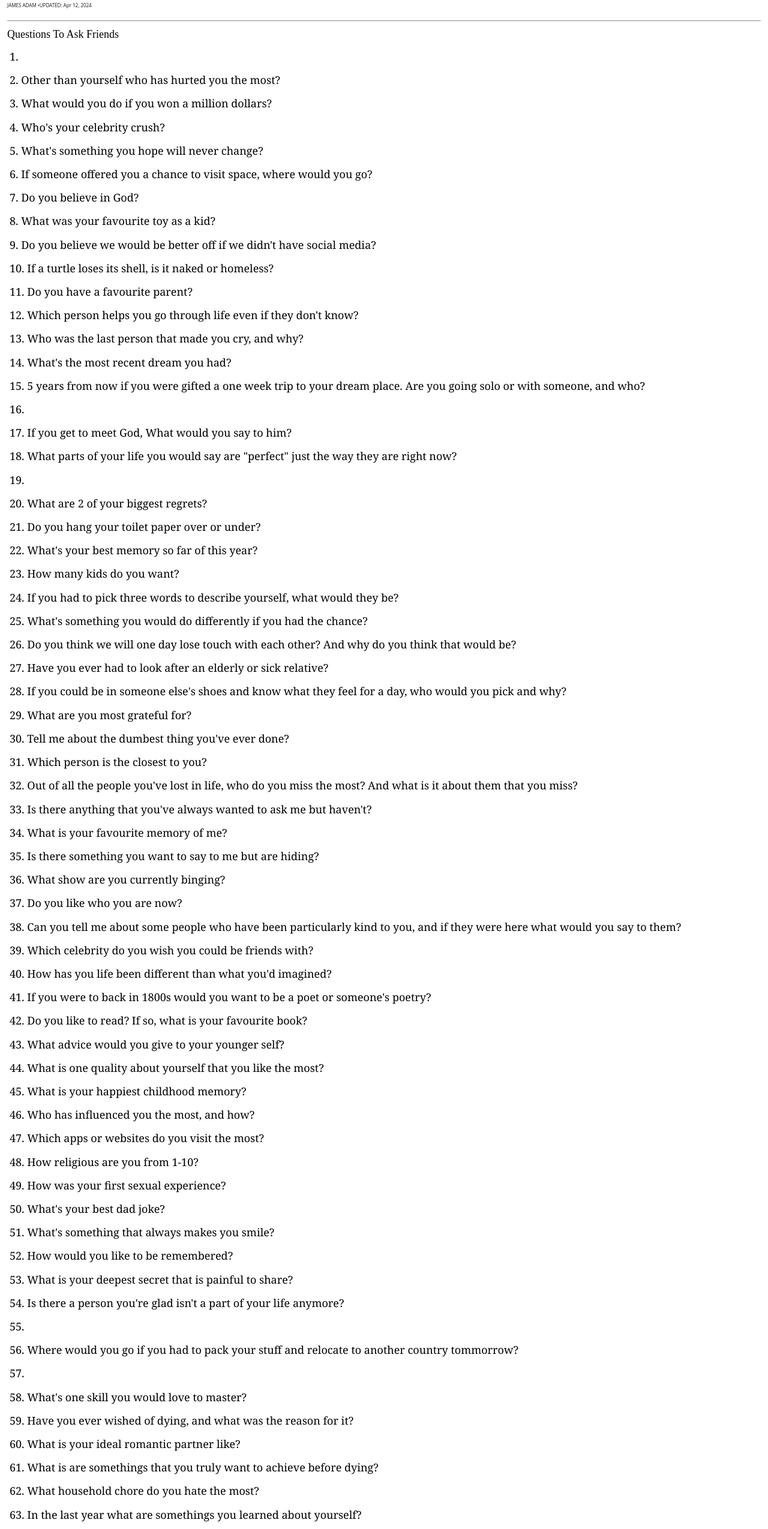
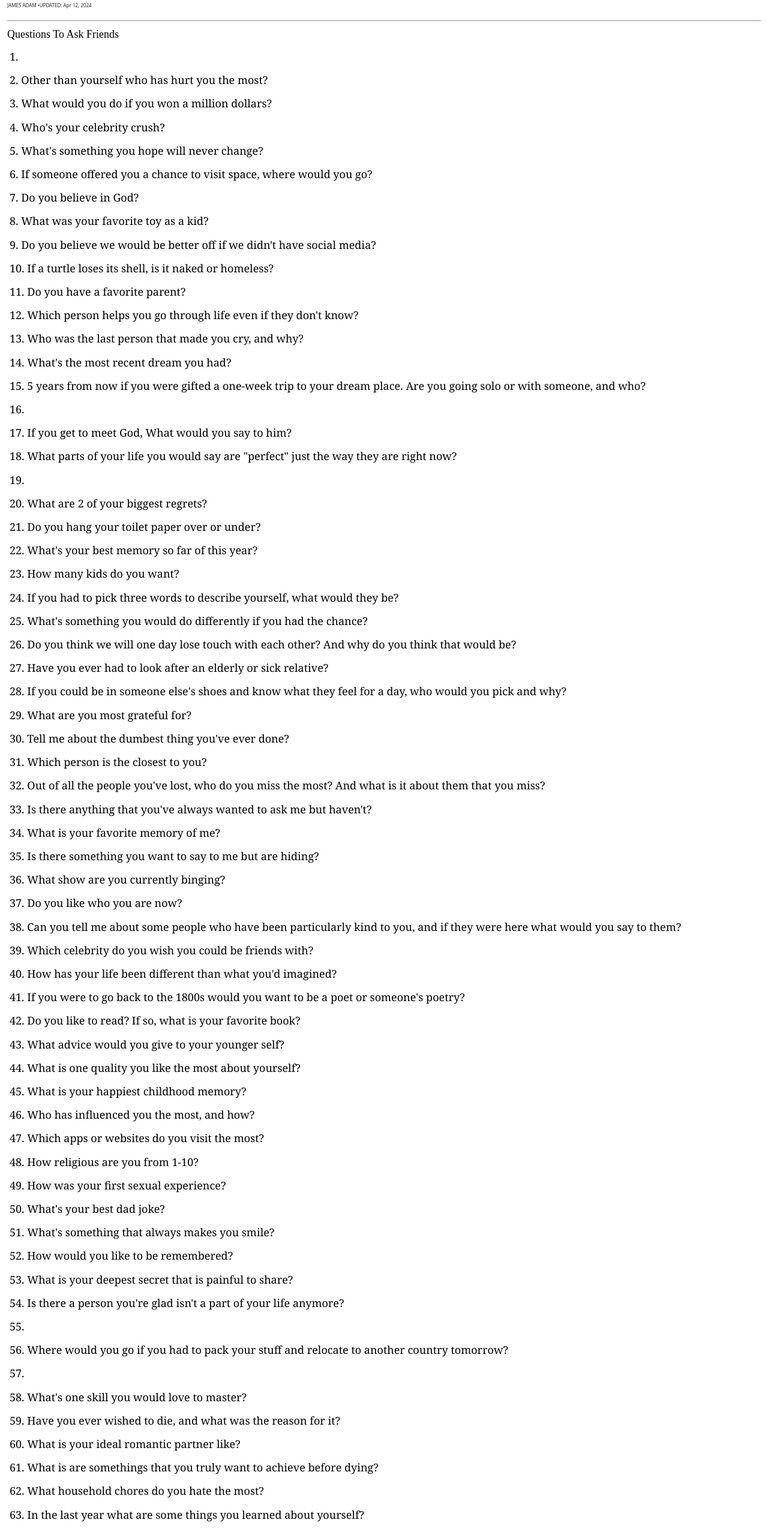
Before and after one commit to MaskeyDude/questions, a plain HTML site: page index.html in a window 1280 px wide. Shown: the part 166-2715 px from the top of the page at 60% size. Drawn offline with Linux system fonts and the light colour scheme.

Commit message:
Update index.html

```diff
--- a/index.html
+++ b/index.html
@@ -35,20 +35,20 @@
             <h4>Questions To Ask Friends</h4>
 
             <li></li>
-            <li>Other than yourself who has hurted you the most?</li>
+            <li>Other than yourself who has hurt you the most?</li>
             <li>What would you do if you won a million dollars?</li>
             <li>Who's your celebrity crush?</li>
             <li>What's something you hope will never change?</li>
             <li>If someone offered you a chance to visit space, where would you go?</li>
             <li>Do you believe in God?</li>
-            <li>What was your favourite toy as a kid?</li>
+            <li>What was your favorite toy as a kid?</li>
             <li>Do you believe we would be better off if we didn't have social media?</li>
             <li>If a turtle loses its shell, is it naked or homeless?</li>
-            <li>Do you have a favourite parent?</li>
+            <li>Do you have a favorite parent?</li>
             <li>Which person helps you go through life even if they don't know?</li>
             <li>Who was the last person that made you cry, and why?</li>
             <li>What's the most recent dream you had?</li>
-            <li>5 years from now if you were gifted a one week trip to your dream place. Are you going solo or with someone, and who?</li>
+            <li>5 years from now if you were gifted a one-week trip to your dream place. Are you going solo or with someone, and who?</li>
             <li></li>
             <li>If you get to meet God, What would you say to him?</li>
             <li>What parts of your life you would say are "perfect" just the way they are right now?</li>
@@ -65,19 +65,19 @@
             <li>What are you most grateful for?</li>
             <li>Tell me about the dumbest thing you've ever done?</li>
             <li>Which person is the closest to you?</li>
-            <li>Out of all the people you've lost in life, who do you miss the most? And what is it about them that you miss?</li>
+            <li>Out of all the people you've lost, who do you miss the most? And what is it about them that you miss?</li>
             <li>Is there anything that you've always wanted to ask me but haven't?</li>
-            <li>What is your favourite memory of me?</li>
+            <li>What is your favorite memory of me?</li>
             <li>Is there something you want to say to me but are hiding?</li>
             <li>What show are you currently binging?</li>
             <li>Do you like who you are now?</li>
             <li>Can you tell me about some people who have been particularly kind to you, and if they were here what would you say to them?</li>
             <li>Which celebrity do you wish you could be friends with?</li>
-            <li>How has you life been different than what you'd imagined?</li>
-            <li>If you were to back in 1800s would you want to be a poet or someone's poetry?</li>
-            <li>Do you like to read? If so, what is your favourite book?</li>
+            <li>How has your life been different than what you'd imagined?</li>
+            <li>If you were to go back to the 1800s would you want to be a poet or someone's poetry?</li>
+            <li>Do you like to read? If so, what is your favorite book?</li>
             <li>What advice would you give to your younger self?</li>
-            <li>What is one quality about yourself that you like the most?</li>
+            <li>What is one quality you like the most about yourself?</li>
             <li>What is your happiest childhood memory?</li>
             <li>Who has influenced you the most, and how?</li>
             <li>Which apps or websites do you visit the most?</li>
@@ -89,14 +89,14 @@
             <li>What is your deepest secret that is painful to share?</li>
             <li>Is there a person you're glad isn't a part of your life anymore?</li>
             <li></li>
-            <li>Where would you go if you had to pack your stuff and relocate to another country tommorrow?</li>
+            <li>Where would you go if you had to pack your stuff and relocate to another country tomorrow?</li>
             <li></li>
             <li>What's one skill you would love to master?</li>
-            <li>Have you ever wished of dying, and what was the reason for it?</li>
+            <li>Have you ever wished to die, and what was the reason for it?</li>
             <li>What is your ideal romantic partner like?</li>
             <li>What is are somethings that you truly want to achieve before dying?</li>
-            <li>What household chore do you hate the most?</li>
-            <li>In the last year what are somethings you learned about yourself?</li>
+            <li>What household chores do you hate the most?</li>
+            <li>In the last year what are some things you learned about yourself?</li>
             <li>If your pet could talk, what would they say about you?</li>
             <li>What is your biggest worry these days?</li>
             <li>Do you think you deserve to live?</li>
@@ -111,11 +111,11 @@
             <li></li>
             <li>Would you rather always smell like farts or a goat's mouth?</li>
             <li></li>
-            <li>Is there a person you intentionally hurted? If so, Why?</li>
+            <li>Is there a person you had intentionally put through pain? If so, Why?</li>
             <li></li>
             <li>Tell me about someone you still care about without saying their name?</li>
             <li></li>
-            <li>Where do you think we will be in 10 year?</li>
+            <li>Where do you think we will be in 10 years?</li>
             <li></li>
             <li>Is there someone who hurts you without them knowing?</li>
             <li></li>
@@ -132,7 +132,7 @@
             <li>What are some nicknames that you use for your friends or siblings?</li>
             <li></li>
             <li></li>
-            <li>Do you belive in love at first sight?</li>
+            <li>Do you believe in love at first sight?</li>
             <li></li>
             <li>If this was to be our last conversation, is there anything you'd want to say to me?</li>
             <li></li>
@@ -142,7 +142,7 @@
             <li></li>
             <li>If you could interview anyone from your life living or dead, but not a celebrity, who would it be and why?</li>
             <li></li>
-            <li>What things you want to have in your future partner?</li>
+            <li>What things do you want to have in your future partner?</li>
             <li></li>
             <li></li>
             <li></li>
```
